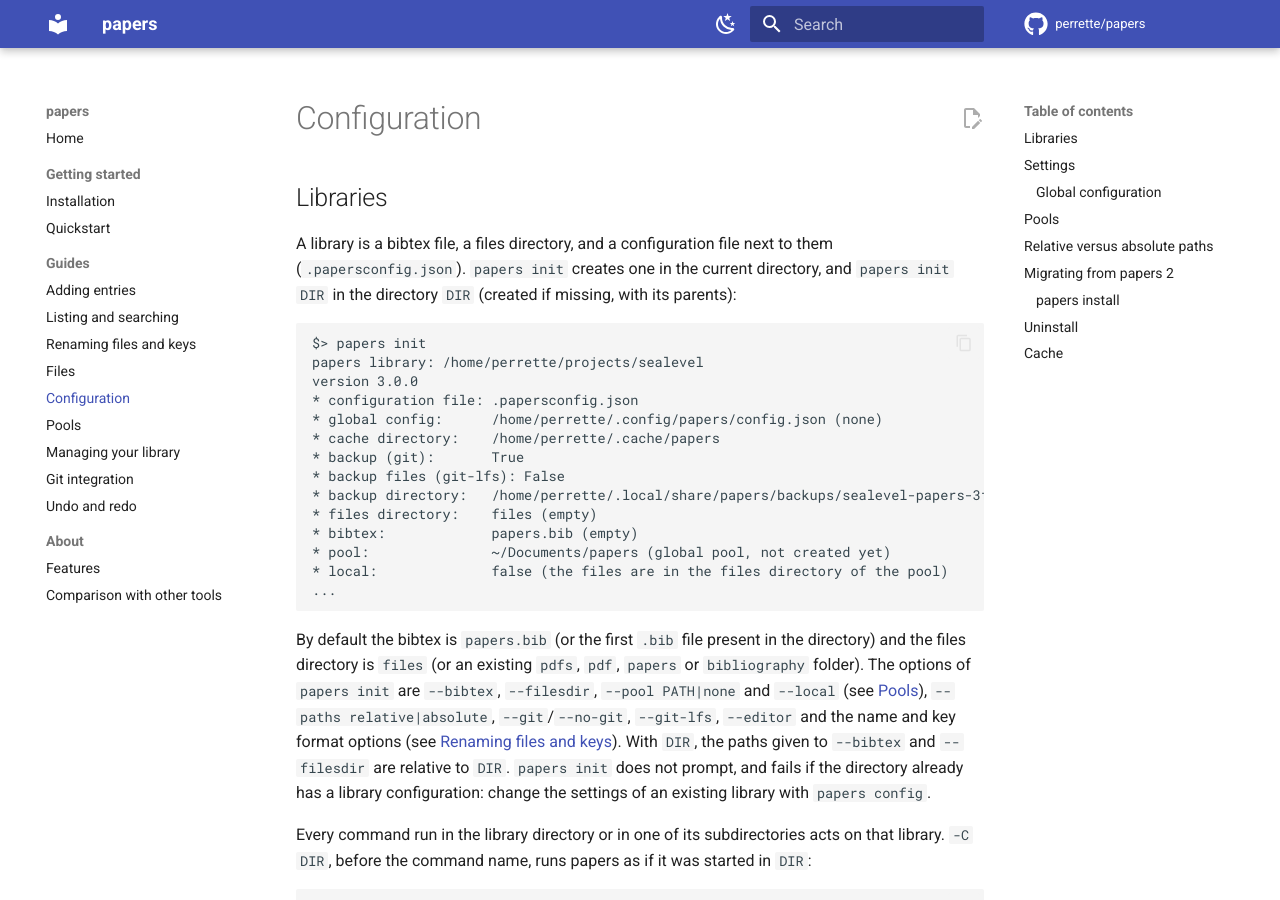
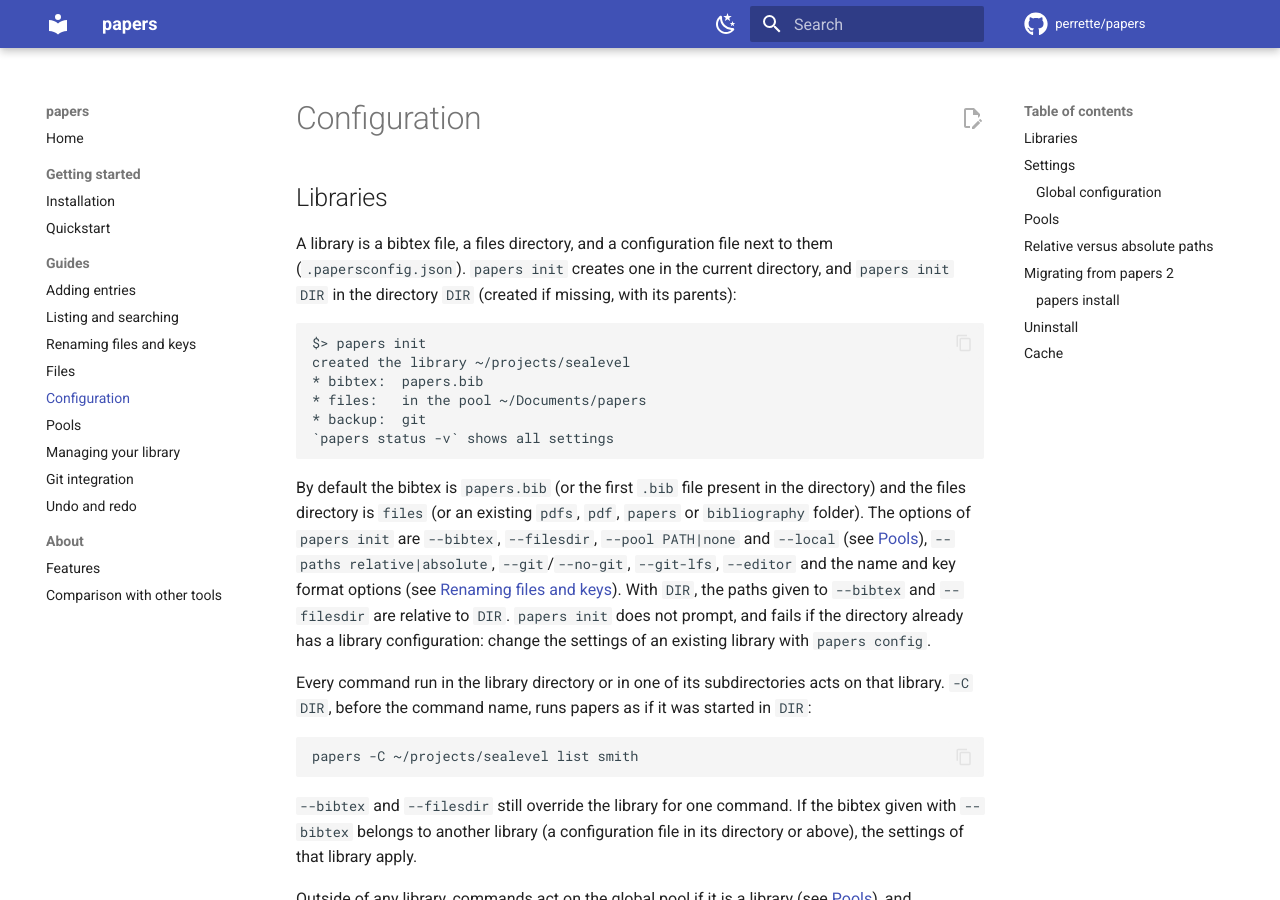
Before and after one commit to perrette/papers, an MkDocs documentation site: the page built from docs/configuration.md, in a window 1280 px wide and 900 px high. Built offline with MkDocs 1.6.1 and Material for MkDocs 9.7.7, drawn with Linux system fonts in a browser that asks for light colours; comment, search, counter and statistics services are not loaded; the version menu is left out.

Commit message:
papers init prints a short summary instead of all the settings
The library created, its bibtex, where its files go (the pool, or the
files directory of the library), the backup, and a hint to papers
status -v for the settings. papers status is unchanged.

````diff
--- a/docs/configuration.md
+++ b/docs/configuration.md
@@ -9,19 +9,11 @@ missing, with its parents):
 
 ```
 $> papers init
-papers library: /home/perrette/projects/sealevel
-version 3.0.0
-* configuration file: .papersconfig.json
-* global config:      /home/perrette/.config/papers/config.json (none)
-* cache directory:    /home/perrette/.cache/papers
-* backup (git):       True
-* backup files (git-lfs): False
-* backup directory:   /home/perrette/.local/share/papers/backups/sealevel-papers-3f9a1c2b
-* files directory:    files (empty)
-* bibtex:             papers.bib (empty)
-* pool:               ~/Documents/papers (global pool, not created yet)
-* local:              false (the files are in the files directory of the pool)
-...
+created the library ~/projects/sealevel
+* bibtex:  papers.bib
+* files:   in the pool ~/Documents/papers
+* backup:  git
+`papers status -v` shows all settings
 ```
 
 By default the bibtex is `papers.bib` (or the first `.bib` file present in
````
Also changed, not shown: 2 other files.
